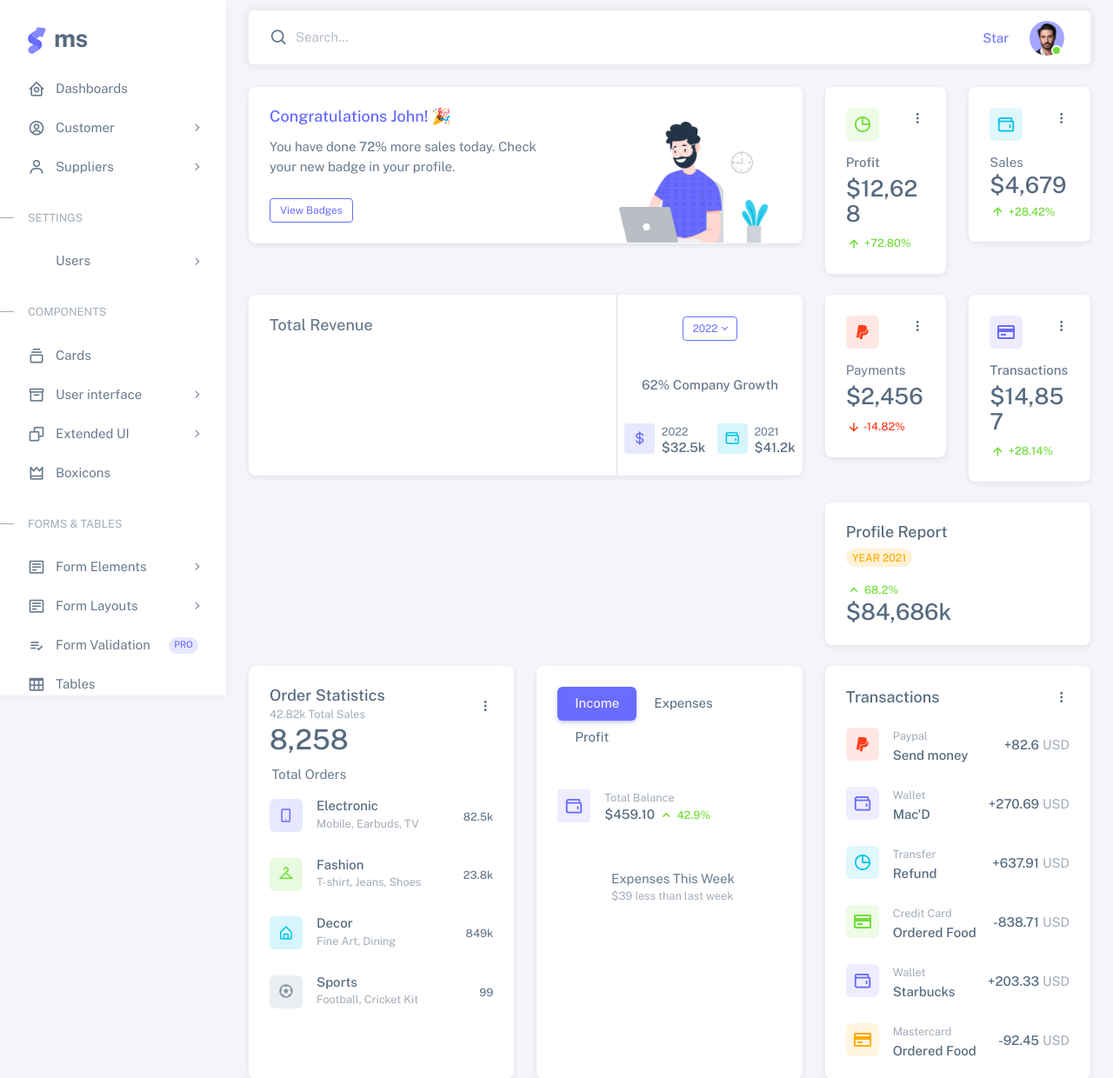
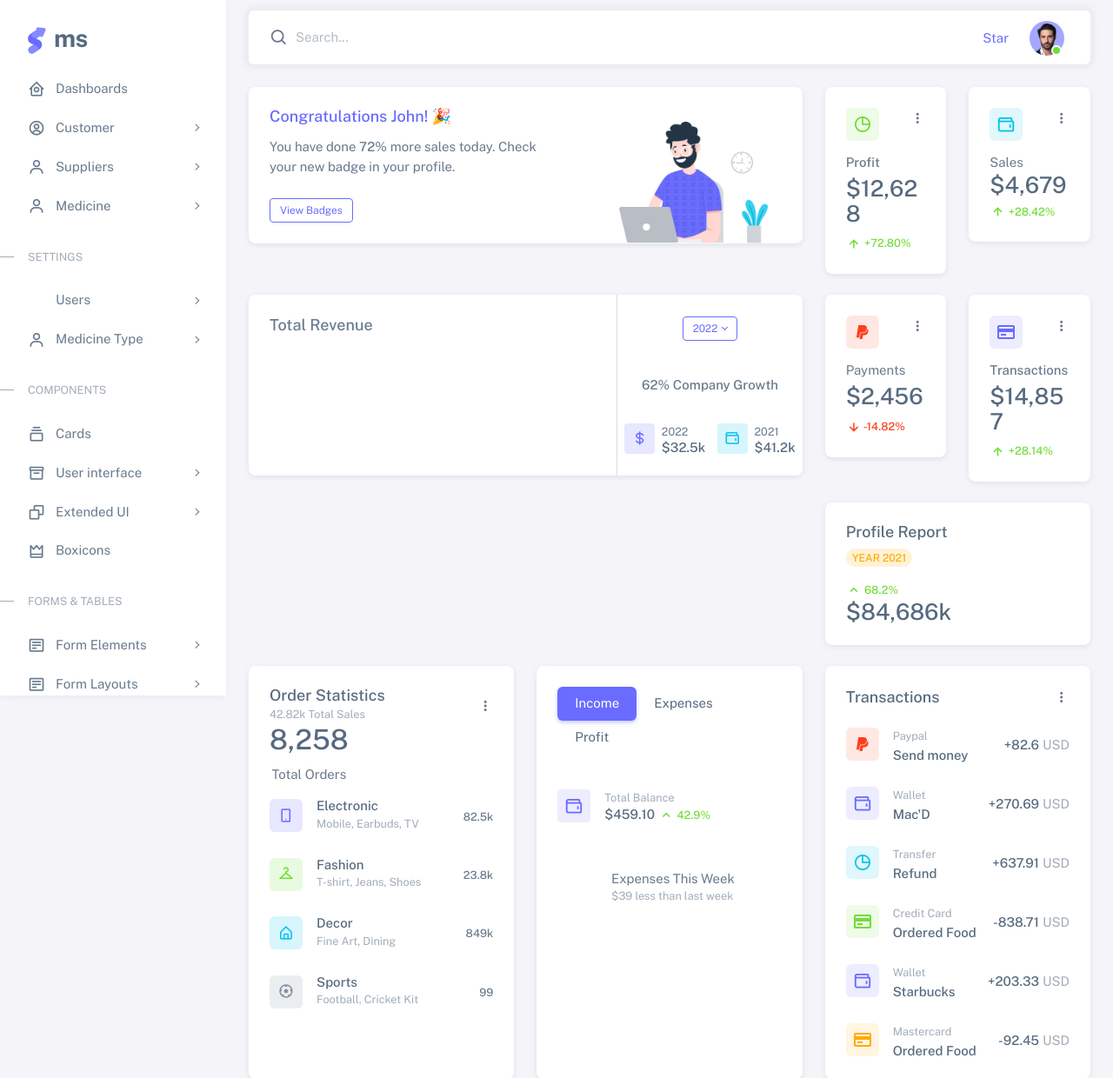
Before and after one commit to MDRAMZANR59/ms, a PHP site: page /ms/index.php in a window 1280 px wide. Shown: the top 1240 px of the page at 87% size. Run offline with PHP 8.4, Linux system fonts and the light colour scheme; the visitor is signed in with stand-in values (Sample User, id 1).

Commit message:
add medicine and type to sidebar

```diff
--- a/include/sidebar.php
+++ b/include/sidebar.php
@@ -108,7 +108,25 @@
 
       </ul>
     </li>
+    <li class="menu-item">
+      <a href="javascript:void(0);" class="menu-link menu-toggle">
+        <i class="menu-icon tf-icons bx bx-user"></i>
+        <div data-i18n="Dashboards">Medicine</div>
+      </a>
+      <ul class="menu-sub">
+        <li class="menu-item">
+          <a href="<?= $baseurl ?>medicine_add.php" class="menu-link">
+            <div data-i18n="CRM">Add New</div>
+          </a>
+        </li>
+        <li class="menu-item">
+          <a href="<?= $baseurl ?>medicine_list.php" class="menu-link">
+            <div data-i18n="CRM">List</div>
+          </a>
+        </li>
 
+      </ul>
+    </li>
 
     <li class="menu-header small text-uppercase">
       <span class="menu-header-text">Settings</span>
@@ -134,6 +152,26 @@
 
       </ul>
     </li>
+    <li class="menu-item">
+      <a href="javascript:void(0);" class="menu-link menu-toggle">
+        <i class="menu-icon tf-icons bx bx-user"></i>
+        <div data-i18n="Dashboards">Medicine Type</div>
+      </a>
+      <ul class="menu-sub">
+        <li class="menu-item">
+          <a href="<?= $baseurl ?>type_add.php" class="menu-link">
+            <div data-i18n="CRM">Add New</div>
+          </a>
+        </li>
+        <li class="menu-item">
+          <a href="<?= $baseurl ?>type_list.php" class="menu-link">
+            <div data-i18n="CRM">List</div>
+          </a>
+        </li>
+
+      </ul>
+    </li>
+
 
     <!-- Components -->
     <li class="menu-header small text-uppercase"><span class="menu-header-text">Components</span></li>
```
